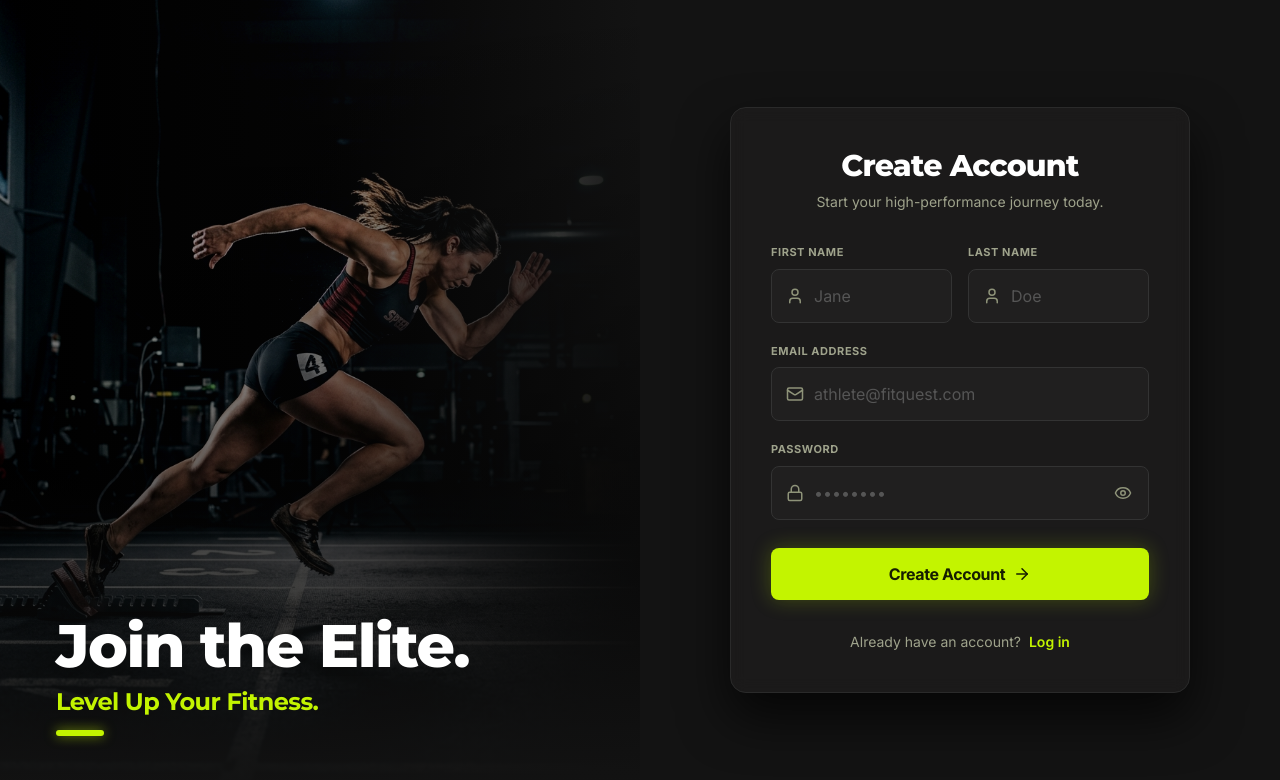
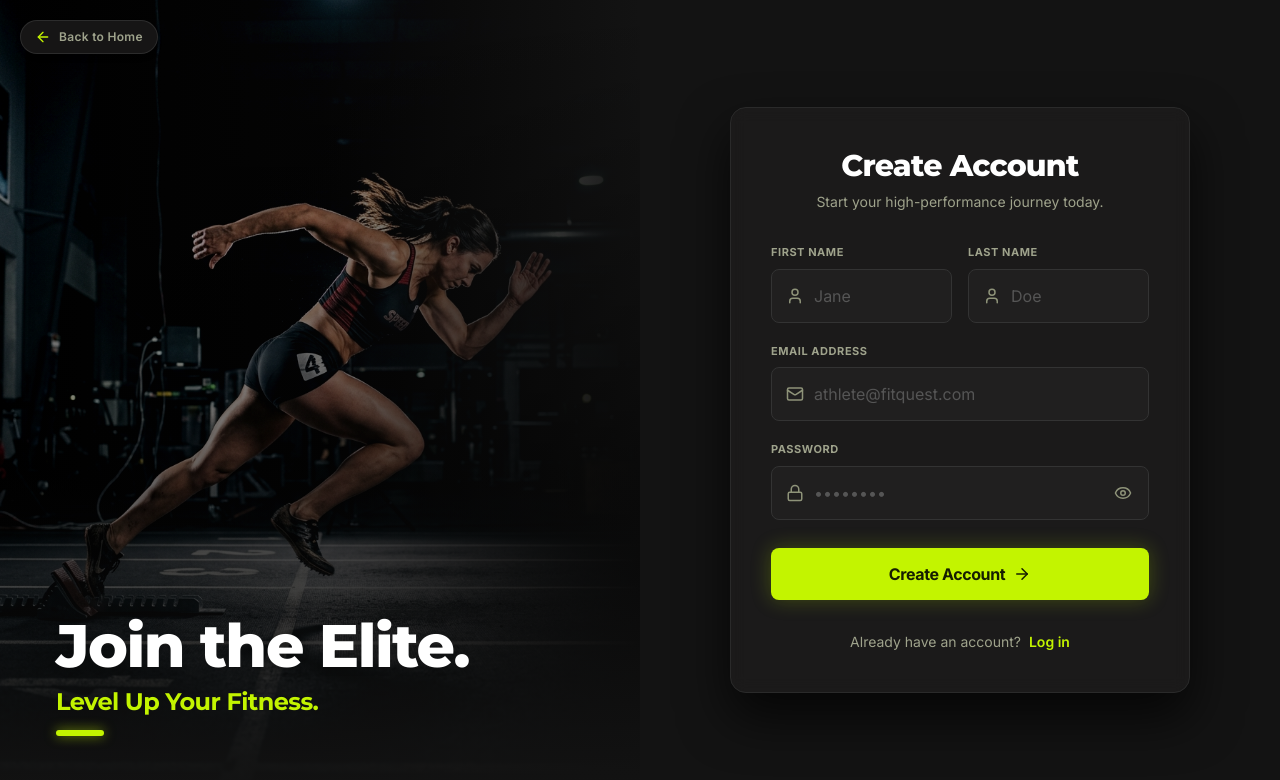
Before and after one commit to LibinThankayathil/fit-quest, a React (Vite) app in the folder frontend/: page /register in a window 1280 px wide. Shown: the top 780 px of the page. Built offline with nearby package versions, Linux system fonts and the light colour scheme; no server answers.

Commit message:
Minor UI updates

```diff
--- a/frontend/index.html
+++ b/frontend/index.html
@@ -2,7 +2,7 @@
 <html lang="en">
   <head>
     <meta charset="UTF-8" />
-    <link rel="icon" type="image/svg+xml" href="/favicon.svg" />
+    <link rel="icon" type="image/svg+xml" href="/favicon.svg?v=3" />
     <meta name="viewport" content="width=device-width, initial-scale=1.0" />
     <title>FitQuest — Join the Elite. Level Up Your Fitness.</title>
 
--- a/frontend/src/pages/LoginPage.tsx
+++ b/frontend/src/pages/LoginPage.tsx
@@ -1,6 +1,6 @@
 import React, { useState } from 'react';
 import { Link, useNavigate } from 'react-router-dom';
-import { Mail, Lock, AlertCircle } from 'lucide-react';
+import { Mail, Lock, AlertCircle, ArrowLeft } from 'lucide-react';
 import { Input } from '../components/common/Input';
 import { Button } from '../components/common/Button';
 import { Logo } from '../components/common/Logo';
@@ -61,7 +61,17 @@ export const LoginPage: React.FC = () => {
   };
 
   return (
-    <div className="min-h-screen w-full flex flex-col md:flex-row bg-[#131313] text-[#e5e2e1]">
+    <div className="relative min-h-screen w-full flex flex-col md:flex-row bg-[#131313] text-[#e5e2e1]">
+      {/* Back to Home Button */}
+      <Link
+        to="/"
+        className="absolute top-5 left-5 z-20 inline-flex items-center gap-2 px-3.5 py-2 rounded-full bg-[#1c1b1b]/80 hover:bg-[#2a2a2a] text-[#9fa38c] hover:text-white border border-[#333333]/80 hover:border-[#444] backdrop-blur-md text-xs font-semibold tracking-wide transition-all shadow-md group cursor-pointer"
+        aria-label="Back to Home"
+      >
+        <ArrowLeft size={16} className="group-hover:-translate-x-0.5 transition-transform text-[#c3f400]" />
+        <span>Back to Home</span>
+      </Link>
+
       {/* Left Visual Hero Section */}
       <div className="relative w-full md:w-1/2 min-h-[380px] md:min-h-screen bg-[#0e0e0e] overflow-hidden flex flex-col items-center justify-center p-8 md:p-14 text-center">
         <img
--- a/frontend/src/pages/RegisterPage.tsx
+++ b/frontend/src/pages/RegisterPage.tsx
@@ -1,6 +1,6 @@
 import React, { useState } from 'react';
 import { Link, useNavigate } from 'react-router-dom';
-import { User as UserIcon, Mail, Lock, ArrowRight, AlertCircle } from 'lucide-react';
+import { User as UserIcon, Mail, Lock, ArrowRight, ArrowLeft, AlertCircle } from 'lucide-react';
 import { Input } from '../components/common/Input';
 import { Button } from '../components/common/Button';
 import { useAuth } from '../context/AuthContext';
@@ -70,7 +70,17 @@ export const RegisterPage: React.FC = () => {
   };
 
   return (
-    <div className="min-h-screen w-full flex flex-col md:flex-row bg-[#131313] text-[#e5e2e1]">
+    <div className="relative min-h-screen w-full flex flex-col md:flex-row bg-[#131313] text-[#e5e2e1]">
+      {/* Back to Home Button */}
+      <Link
+        to="/"
+        className="absolute top-5 left-5 z-20 inline-flex items-center gap-2 px-3.5 py-2 rounded-full bg-[#1c1b1b]/80 hover:bg-[#2a2a2a] text-[#9fa38c] hover:text-white border border-[#333333]/80 hover:border-[#444] backdrop-blur-md text-xs font-semibold tracking-wide transition-all shadow-md group cursor-pointer"
+        aria-label="Back to Home"
+      >
+        <ArrowLeft size={16} className="group-hover:-translate-x-0.5 transition-transform text-[#c3f400]" />
+        <span>Back to Home</span>
+      </Link>
+
       {/* Left Visual Hero Section */}
       <div className="relative w-full md:w-1/2 min-h-[340px] md:min-h-screen bg-[#0e0e0e] overflow-hidden flex flex-col justify-end p-8 md:p-14">
         <img
```
Also changed, not shown: frontend/public/favicon.svg.
